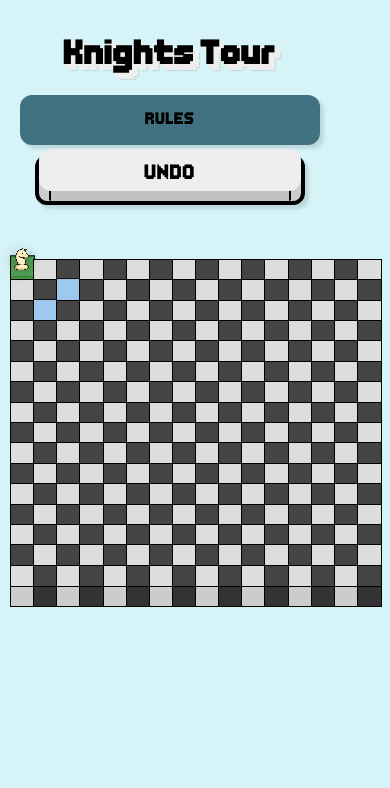
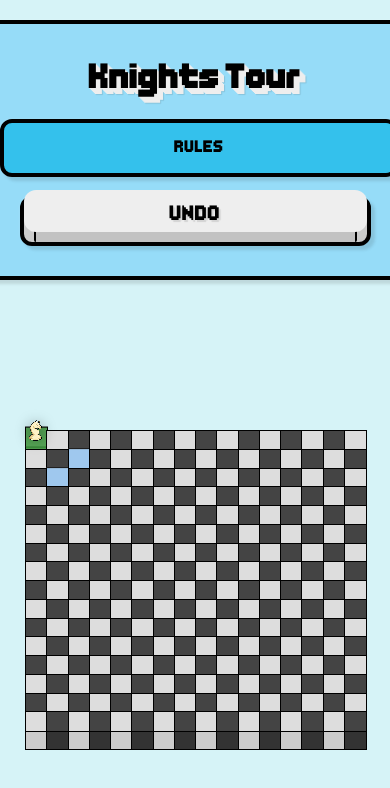
Before and after one commit to AidanBoissonneault/knightTour, a plain HTML site: page index.html in a window 390 px wide. Both pictures are taken after a click on the button 195 px from the left and 522 px from the top of the page. Drawn offline with Linux system fonts and the light colour scheme.

Commit message:
version 0.20
Added a side bar for the title and additional content
Made that sidebar move according to client size
Added additional mobile robustness to account for the sidebar moving in the tile size algorithm.

```diff
--- a/html/game.html
+++ b/html/game.html
@@ -1,9 +1,18 @@
-<div class="fixed-container zero-position title">
+<div class="game-container">
+    <div class="left-box">
+        <div class="ui-container">
+            <div id="ui-info">
                 <h1 class="text-3d">Knights Tour</h1>
                 <div id="expand-box"></div>
+            </div>
+
+            <div id="ui-buttons">
                             <div class="button-container"><button id="undo-button" class="menu-button" style="--content:'UNDO';"></button></div>
             </div>
+        </div>
+    </div>
 
+    <div class="main-box">
         <div class="inner-container">
             <div id="board">
                 <div id="knight">
@@ -11,4 +20,6 @@
                 </div>
             </div>
         </div>
+    </div>
     <div class="overlay-screen centered-flex-container" id="overlay-screen-container"></div>
+</div>
--- a/html/title-screen.html
+++ b/html/title-screen.html
@@ -1,3 +1,4 @@
+<div class="centered-flex-container">
         <div class="inner-container title-screen-container">
                 <h1 class="title-text text-3d">EIGHTFOLD</h1>
 
@@ -8,3 +9,4 @@
                 <div><button class="menu-button" id="start-giantboard" style="--content:'GIANT BOARD';"></button></div>
                 <div><button class="menu-button" id="start-settings" style="--content:'SETTINGS';"disabled></button></div>
         </div>
+</div>
--- a/index.html
+++ b/index.html
@@ -8,6 +8,7 @@
 
     <link rel="stylesheet" href="./style/body/font.css">
     <link rel="stylesheet" href="./style/body/body.css">
+    <link rel="stylesheet" href="./style/body/root.css">
 
     <link rel="stylesheet" href="./style/buttons-and-expanders/rules.css">
     <link rel="stylesheet" href="./style/buttons-and-expanders/menu-button.css">
@@ -22,13 +23,15 @@
     <link rel="stylesheet" href="./style/knight/knight-shadow.css">
 
     <link rel="stylesheet" href="./style/generalContainers/containers.css">
+    <link rel="stylesheet" href="./style/generalContainers/game-grid-containers.css">
 
     <link rel="stylesheet" href="./style/menu-screens/title-screen.css">
+    <link rel="stylesheet" href="./style/menu-screens/game-screen.css">
 
     <!-- small utility css -->
      <link rel="stylesheet" href="./style/utilities/no-display.css">
 
     <script type="module" src="./scripts/main.js" defer></script>
 </head>
-<body class="centered-flex-container" id="actual-body"></body>
+<body id="actual-body"></body>
 </html>
--- a/scripts/eventHandlers/rules.js
+++ b/scripts/eventHandlers/rules.js
@@ -4,7 +4,7 @@ export function addRulesBox() {
     const documentId = "expand-box";
     const closedText = "RULES";
     const openText =  `
-                <h1>RULES</h1>
+                <h1 class="text-3d">RULES</h1>
                 <p id="rules-text">
                     The knight must land on each square exactly once.
                     <br>If the knight rules out of possible moves...
--- a/scripts/visuals/tileRenderer.js
+++ b/scripts/visuals/tileRenderer.js
@@ -31,6 +31,11 @@ export function renderBoard() {
 export function renderTiles() {
     let hasNextMoves = false;
     let counter = 0; //counter for z-index
+
+    const boardId = "board";
+    const board = document.getElementById(boardId);
+    if (!board) throw new Error(`${boardId} id in the document does not exist`);
+
     gameState.tileMap.forEach(col => {
         col.forEach(tile => {
             const existingDocumentId = document.getElementById(`tileX${tile.x}Y${tile.y}`);
--- a/scripts/visuals/tileVisual.js
+++ b/scripts/visuals/tileVisual.js
@@ -18,8 +18,13 @@ export function setVisualTileDimensions() {
     visualTileDimensions.sizeY = visualTileDimensionsBase.sizeY;
 
     const boardSize = gameState.boardSize;
-    const width = document.documentElement.clientWidth-20;
-    const height = document.documentElement.clientHeight;
+
+    const isDesktop = document.documentElement.clientWidth > 768;
+    const EXTRA_SPACE_FOR_UI_X = isDesktop ? -350 : 0;
+    const EXTRA_SPACE_FOR_UI_Y = isDesktop ? 0 : -300;
+
+    const width = document.documentElement.clientWidth- 50 + EXTRA_SPACE_FOR_UI_X;
+    const height = document.documentElement.clientHeight + EXTRA_SPACE_FOR_UI_Y;
 
     const verticalScale = visualTileDimensionsBase.sizeY / visualTileDimensionsBase.sizeX;
 
--- /dev/null
+++ b/style/body/root.css
@@ -0,0 +1,3 @@
+:root {
+    --ui__blue: #96dcf8;
+}
--- a/style/buttons-and-expanders/menu-button.css
+++ b/style/buttons-and-expanders/menu-button.css
@@ -81,6 +81,10 @@
 
     border-radius: 12px;
 
+    text-shadow:
+                -1px -1px 3px #ffffff10,
+                2px 2px 1px #22222220;
+
     transform:
                 translateY(-10px);
 
@@ -93,12 +97,18 @@
 .menu-button:hover::after {
     background-color: #fff;
 
+    text-shadow:
+                -1px -1px 3px #ffffff10,
+                2px 2px 1px #22222230;
+
     transform:
                 translateY(-12px);
 }
 
 .menu-button:active::after {
     background-color: #ddd;
+
+    text-shadow: none;
 
     transform:
                 translateY(-1px);
@@ -108,6 +118,8 @@
     background-color: #ccc;
     color: #444;
 
+    text-shadow: none;
+
     transform:
                 translateY(-1px);
 }
--- a/style/buttons-and-expanders/rules.css
+++ b/style/buttons-and-expanders/rules.css
@@ -2,9 +2,16 @@
     position: relative;
     width: 100%;
     height: 50px;
-    background-color: rgb(64, 114, 129);
+    background-color: rgb(52, 193, 236);
+
+    border:
+            4px
+            black
+            solid;
+
     border-radius: 12px;
-    padding: auto;
+    padding: 0;
+    margin: 0;
     text-align: center;
 
     box-shadow:
@@ -22,14 +29,13 @@
 }
 
 #expand-box:hover {
-    width: 100%;
     height: 200px;
-    padding: 20px;
+    padding-top: 10px;
+    padding-bottom: 10px;
 
     display: block;
-    background-color: rgba(64, 114, 129, 0.5);
 }
 
 #rules-text {
-    font-size: larger;
+    font-size: large;
 }
--- /dev/null
+++ b/style/generalContainers/game-grid-containers.css
@@ -0,0 +1,37 @@
+.game-container {
+    display: grid;
+    grid-template-columns: 350px 1fr;
+    width: 100%;
+    min-height: 100vh;
+    gap: 16px;
+}
+
+/* desktop / tablet */
+.left-box {
+    display: flex;
+    flex-direction: column;
+    align-items: center;
+}
+
+.main-box {
+    display: flex;
+    justify-content: center;
+    align-items: center;
+}
+
+/* mobile */
+@media (max-width: 768px) {
+    .game-container {
+        grid-template-columns: 1fr;
+        grid-template-rows: auto 1fr;
+    }
+
+    .left-box {
+        width: 100%;
+        height: 300px;
+    }
+
+    .main-box {
+        width: 100%;
+    }
+}
--- a/style/knight/knight-image.css
+++ b/style/knight/knight-image.css
@@ -27,13 +27,13 @@
     }
     40% {
         transform:
-                    translateY(-35px)
+                    translateY(-45%)
                     scale(0.95, 1.05)
                     rotateY(var(--facing));
     }
     70% {
         transform:
-                    translateY(-45px)
+                    translateY(-55%)
                     scale(1.05, 0.95)
                     rotateY(var(--facing));
     }
--- /dev/null
+++ b/style/menu-screens/game-screen.css
@@ -0,0 +1,31 @@
+.ui-container {
+    inset: 0;
+    width: 280px;
+    height: 100%;
+
+    background-color: var(--ui__blue);
+    padding: 20px;
+
+    margin: 20px;
+
+
+    display: flex;
+    flex-direction: column;
+    justify-content: space-between;
+    border:
+            4px
+            black
+            solid;
+    border-radius: 12px;
+
+    box-shadow:
+                4px 4px 3px #22222220,
+                -1px -1px 3px #ffffff10;
+}
+
+/* mobile */
+@media (max-width: 768px) {
+    .ui-container {
+        width: 100%;
+    }
+}
```
Lines whose indentation alone changed are shown as unchanged.
